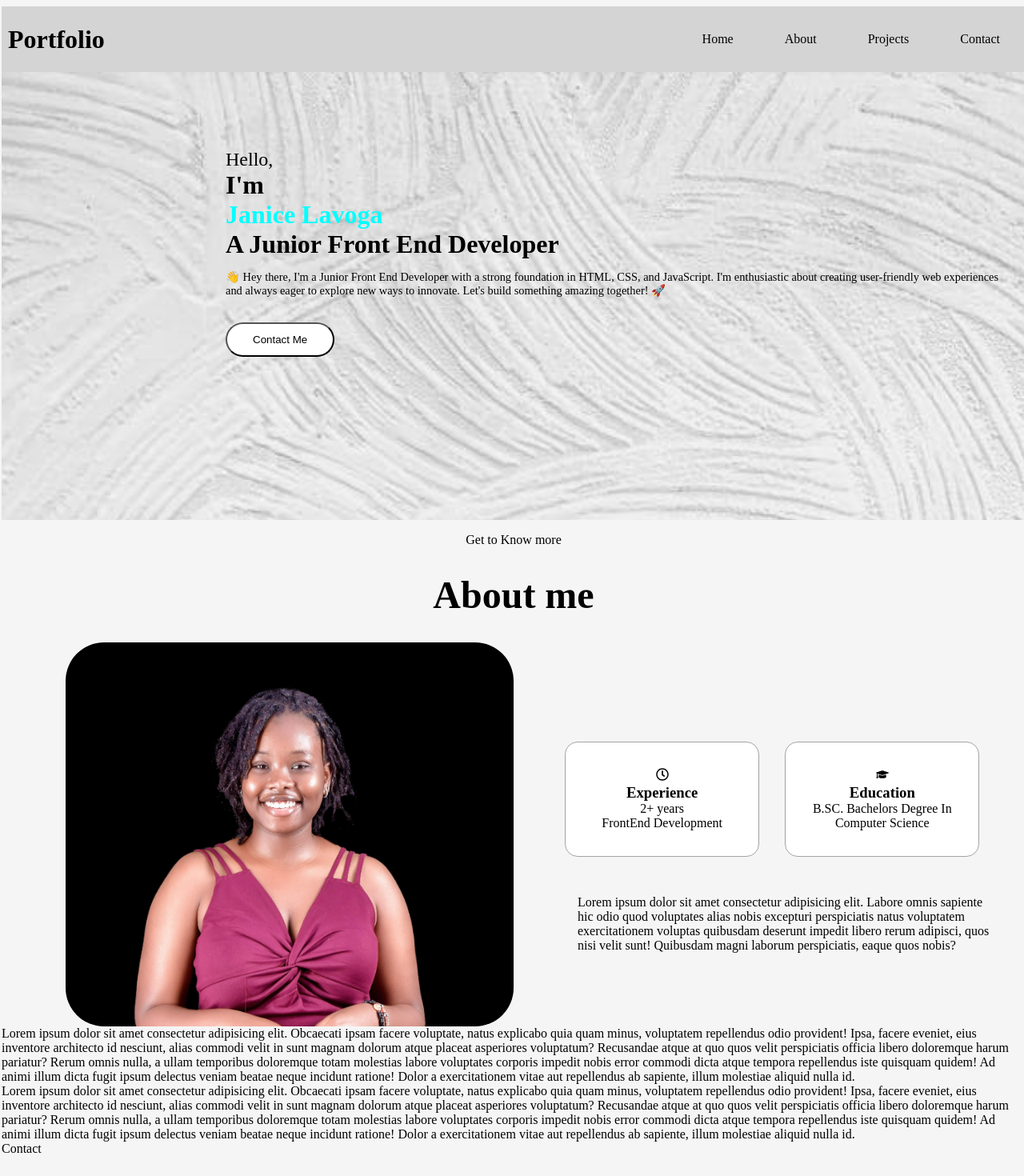
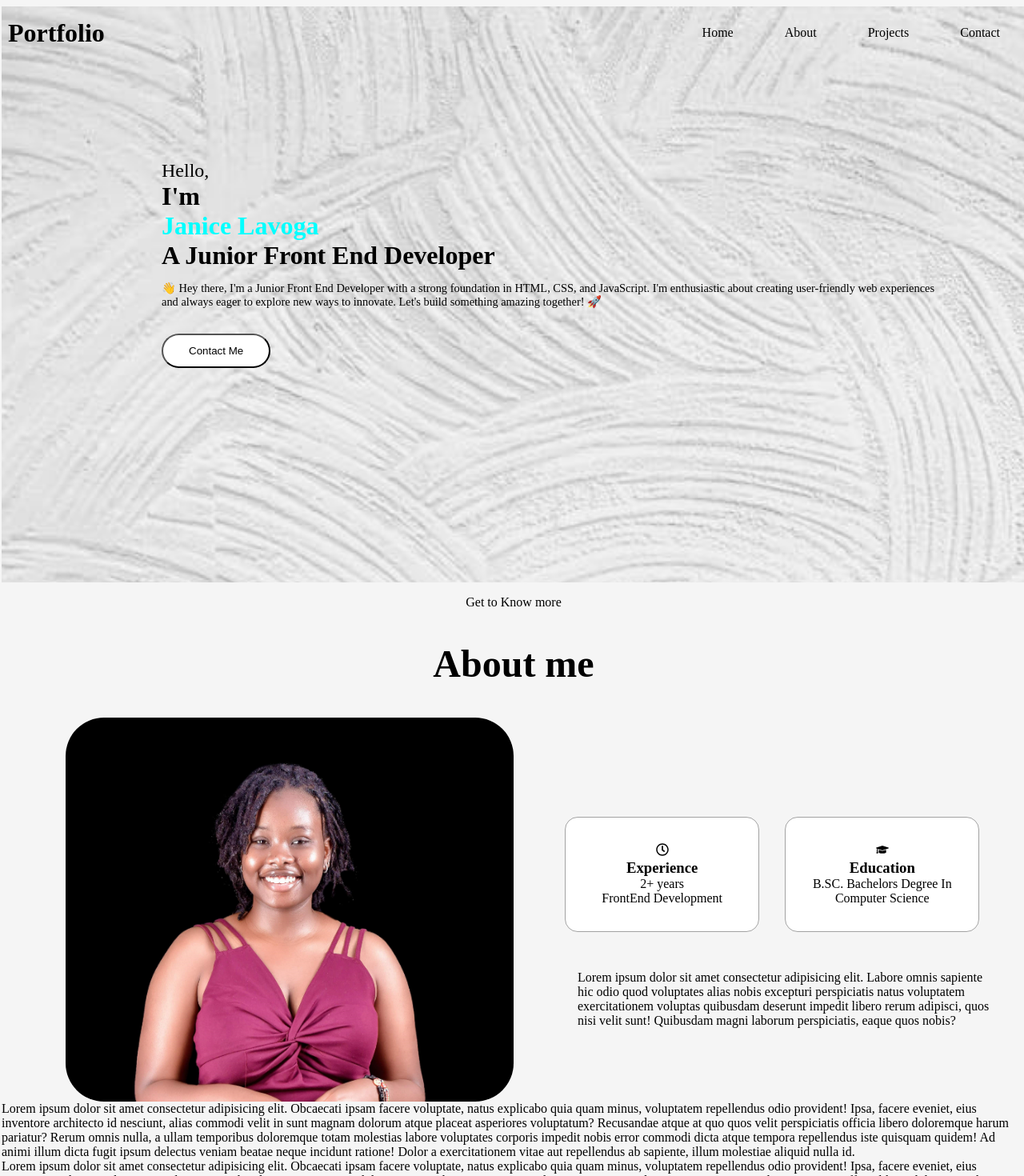
Before and after one commit to JLavvy/Portfolio, a React (Vite) app: page / in a window 1280 px wide. Shown: the top 1470 px of the page at 80% size. Before the commit the page ends 1445 px from the top, so only its background shows below. Built offline with nearby package versions, Linux system fonts and the light colour scheme.

Commit message:
navbar update

```diff
--- a/src/components/Nav.css
+++ b/src/components/Nav.css
@@ -3,15 +3,16 @@ nav{
     display: flex;
     justify-content: space-between;
     align-items: center;
-    background-color: rgb(212, 212, 212);
-    position: sticky;
+    position: fixed;
     top: 0;
-
     margin: 0 auto;
     margin-left: 0 auto;
+    width: 100%;
+
 }
 nav.nav-scroll {
-    background-color: rgb(245, 245, 245);
+    background-color: rgba(255, 255, 255, 0.9);
+
    }
 nav .title{
 
@@ -20,6 +21,7 @@ nav .title{
     font-weight: bold;
     text-decoration: none;
     color: black;
+    opacity: 1;
 }
 nav ul{
     display: flex;
--- a/src/components/Nav.jsx
+++ b/src/components/Nav.jsx
@@ -41,15 +41,15 @@ export const Nav = () => {
       </li>
 
       <li>
-      <a href='/About'>About</a>
+      <a href='#about'>About</a>
       </li>
 
       <li>
-      <a href='#Projects'>Projects</a>
+      <a href='#projects'>Projects</a>
       </li>
 
       <li>
-      <a href='#Contact'>Contact</a>
+      <a href='#contact'>Contact</a>
       </li>
 
     </ul>
--- a/src/components/pages/About.css
+++ b/src/components/pages/About.css
@@ -1,4 +1,4 @@
-.about {
+#about {
     flex-direction: column;
 }
 
@@ -16,7 +16,6 @@
     display: flex;
     gap: 4rem;
     height: 100%;
-    position: relative;
     z-index: 1;
 }
 
@@ -30,6 +29,7 @@
     width: 35rem;
     height: 30rem;
     border-radius: 3rem;
+    z-index: 1;
 }
 
 .about-container-details {
--- a/src/components/pages/About.jsx
+++ b/src/components/pages/About.jsx
@@ -5,7 +5,7 @@ import "./About.css"
 
 export const About = () => {
   return (
-    <div className="about">
+    <section id='about'>
       <p className="about-text">Get to Know more</p>
       <h1 className="about-title">About me</h1>
       <div className="about-container">
@@ -36,6 +36,6 @@ export const About = () => {
 
       </div>
 
-    </div>
+    </section>
   )
 }
--- a/src/components/pages/Home.css
+++ b/src/components/pages/Home.css
@@ -1,24 +1,24 @@
-/* Default styles */
 
 #intro {
-    height: 70vh;
+    height: 90vh;
     width: 100vw;
     max-width: 100rem;
     overflow: hidden;
     background-image: url('../../assets/background.jpeg');
     background-size: cover;
+    margin-top: 0 0;
 }
 
 .introContent {
     height: 100vh;
     width: 100vw;
     padding: 2.5rem;
-    margin-left: 15rem;
+    margin-left: 10rem;
     font-size: 2rem;
     font-weight: 700;
     display: flex;
     flex-direction: column;
-    margin-top: 3.5rem;
+    margin-top: 9.5rem;
 }
 
 .hello {
@@ -28,11 +28,13 @@
 
 .introname {
     color: aqua;
+    z-index: 1;
 }
 
 .intropara {
     font-size: 0.9rem;
     font-weight: 100;
+    z-index: 1;
 }
 
 .btn {
--- a/src/index.css
+++ b/src/index.css
@@ -3,4 +3,6 @@
     margin: 0;
     padding: 0;
     font-family: Arial, Helvetica, sans-serif;
+    height: 100vh;
+    width: 100vw;
 }
```
